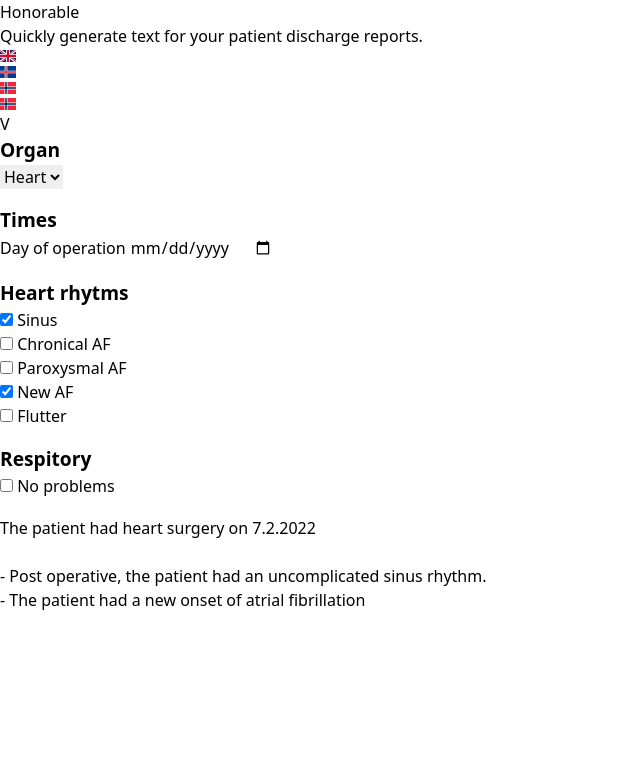
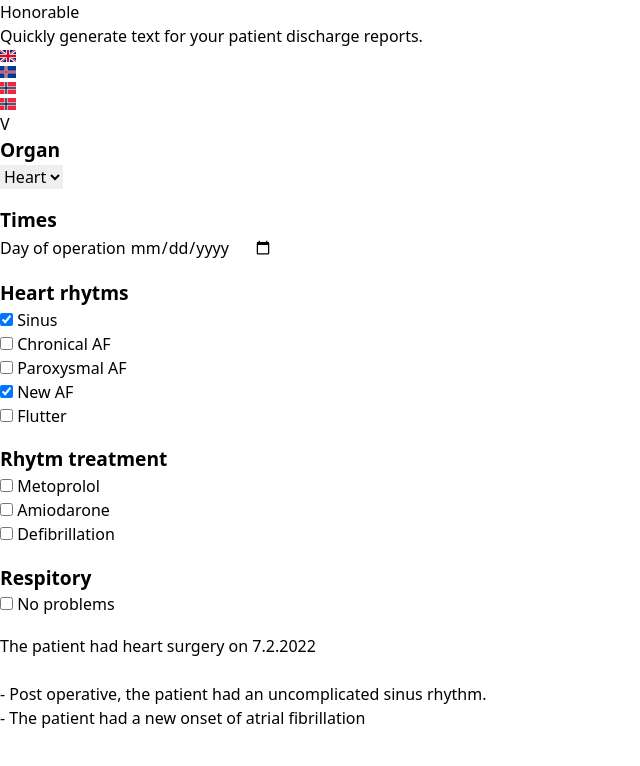
Before and after one commit to lalli-oni/surgical-discharge-tool, a Svelte app: page / in a window 1280 px wide. Both pictures are taken after a click on the checkbox 6 px from the left and 391 px from the top of the page. Shown: the top 766 px of the page, without its empty margins (0-640 px from the left). Built offline with nearby package versions, Linux system fonts and the light colour scheme.

Commit message:
Added rhythm treatment support

```diff
--- a/src/Form.svelte
+++ b/src/Form.svelte
@@ -21,7 +21,12 @@
             chronicalRythm: false,
             paroxysmalRythm: false,
             newAFRythm: false,
-            flutterRythm: false
+            flutterRythm: false,
+            treatments: {
+                metoprolol: false,
+                amiodarone: false,
+                defibrillation: false,
+            }
         },
         respitory: {
             lulz: false,
@@ -54,6 +59,14 @@
         <Checkbox label={labels.rhytms.newAF} bind:checked={selection.rythms.newAFRythm}/>
         <Checkbox label={labels.rhytms.flutter} bind:checked={selection.rythms.flutterRythm}/>
     </section>
+    {#if selection.rythms.newAFRythm || selection.rythms.flutterRythm}
+        <section>
+            <h2 class="text-white">{labels.rhytms.treatments.label}</h2>
+            <Checkbox label={labels.rhytms.treatments.metoprolol} bind:checked={selection.rythms.treatments.metoprolol} />
+            <Checkbox label={labels.rhytms.treatments.amiodarone} bind:checked={selection.rythms.treatments.amiodarone} />
+            <Checkbox label={labels.rhytms.treatments.defibrillation} bind:checked={selection.rythms.treatments.defibrillation} />
+        </section>
+    {/if}
     <section>
         <h2 class="text-white">{labels.respitory.label}</h2>
         <Checkbox label="No problems" bind:checked={selection.respitory.lulz}/>
```
